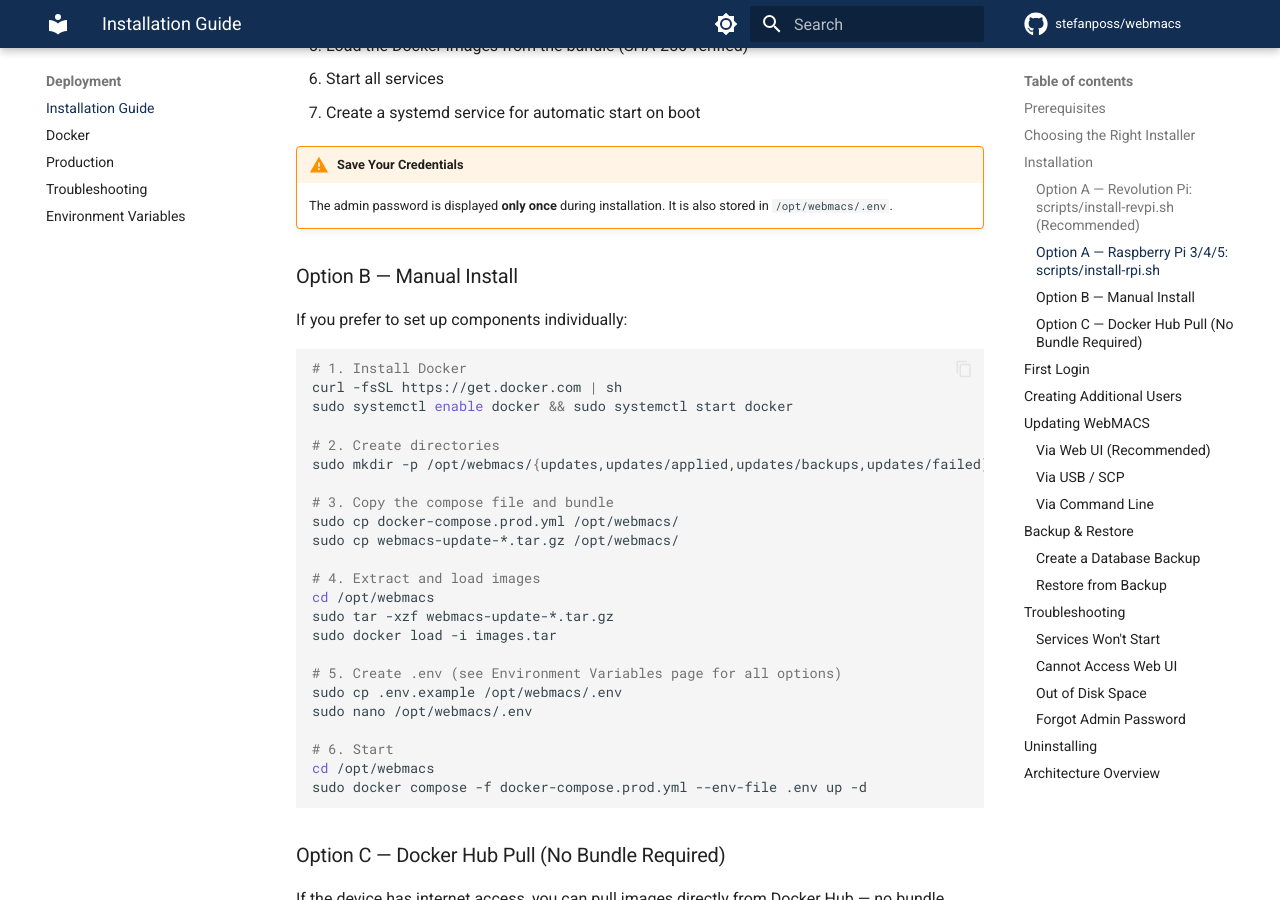
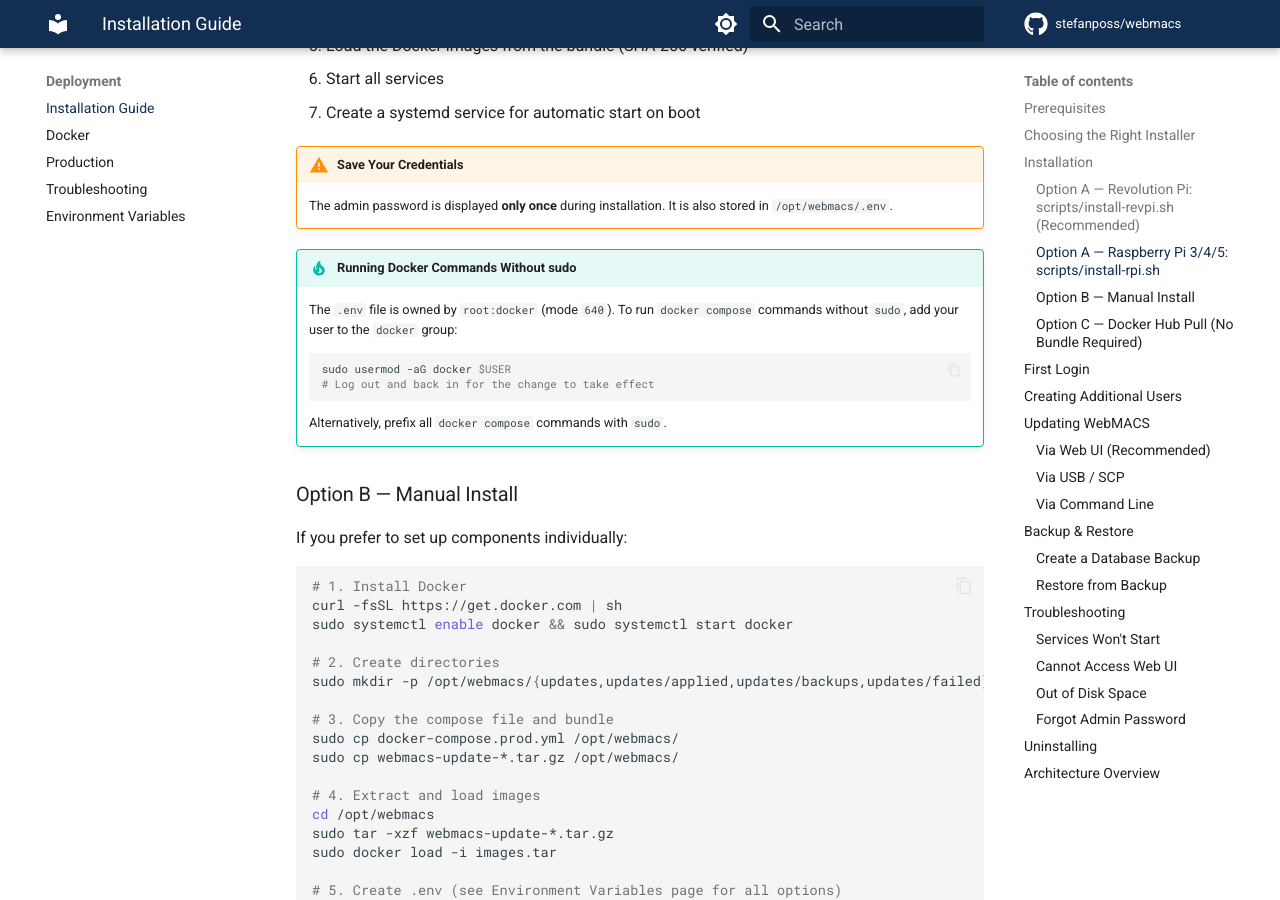
Before and after one commit to stefanposs/webmacs, an MkDocs documentation site: the page built from assets/mkdocs/deployment/installation-guide.md, in a window 1280 px wide and 900 px high, scrolled down 2415 px. Built offline with MkDocs 1.6.1 and Material for MkDocs 9.7.7, drawn with Linux system fonts in a browser that asks for light colours; comment, search, counter and statistics services are not loaded.

Commit message:
fix: .env permissions 640 + docker group to avoid permission denied

````diff
--- a/assets/mkdocs/deployment/installation-guide.md
+++ b/assets/mkdocs/deployment/installation-guide.md
@@ -99,6 +99,17 @@
 !!! warning "Save Your Credentials"
     The admin password is displayed **only once** during installation.
     It is also stored in `/opt/webmacs/.env`.
+
+!!! tip "Running Docker Commands Without sudo"
+    The `.env` file is owned by `root:docker` (mode `640`). To run `docker compose`
+    commands without `sudo`, add your user to the `docker` group:
+
+    ```bash
+    sudo usermod -aG docker $USER
+    # Log out and back in for the change to take effect
+    ```
+
+    Alternatively, prefix all `docker compose` commands with `sudo`.
 
 ### Option B — Manual Install
 
````
Also changed, not shown: 3 other files.
